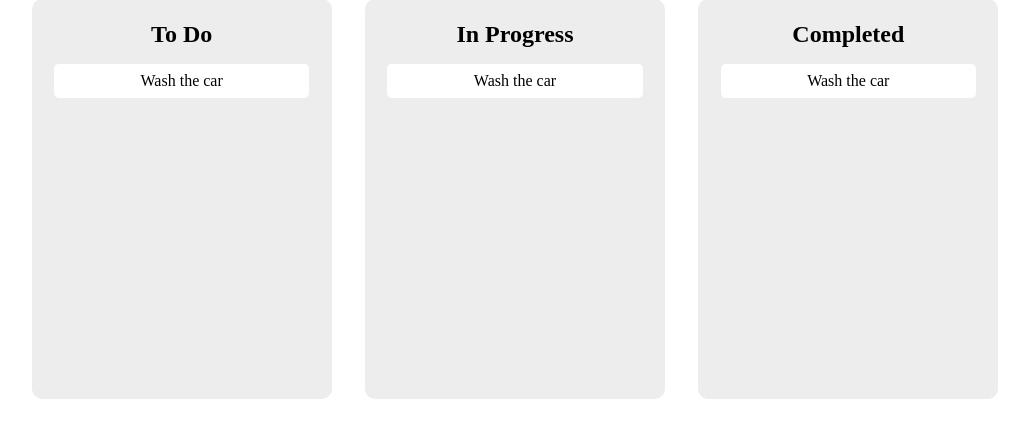
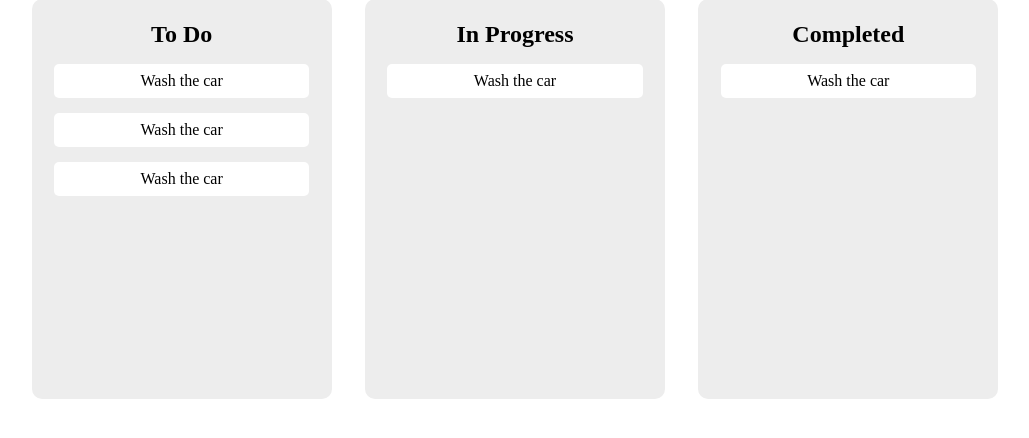
Before and after one commit to Boluwatifemuhammed/drag-and-drop, a plain HTML site: page index.html in a window 1280 px wide. Shown: the part 230-668 px from the top of the page, without its empty margins (125-1154 px from the left). Drawn offline with Linux system fonts and the light colour scheme.

Commit message:
updated html and css

```diff
--- a/app.js
+++ b/app.js
@@ -15,7 +15,7 @@ for (const list of lists) {
 }
 
 function dragStart(e) {
-    e.dataTransfer.setData("text/plain", this.id)
+    e.dataTransfer.setData("text/plain", this.id);
 
 }
 
@@ -24,29 +24,31 @@ function dragEnd() {
 
 }
 
-function dragLeave(e) {
+function dragOver(e) {
 
     e.preventDefault();
-
-    this.classList.add("over");
 }
 
 function dragEnter(e) {
     e.preventDefault();
-    this.classList.add("over")
+    this.classList.add("over");
 
 }
 
-function dragOver(e) {
 
+function dragLeave(e) {
     this.classList.remove("over");
+
 }
 
 
+
 function dragDrop(e) {
-    const id = e.dataTransfer.getData("text/plain")
+    const id = e.dataTransfer.getData("text/plain");
 
     const card = document.getElementById(id);
+    this.appendChild(card)
+    this.classList.remove("over")
 
 
 }
--- a/index.html
+++ b/index.html
@@ -15,16 +15,18 @@
             <div class="list" id="list1">
                 <h2>To Do</h2>
                 <div class="card" draggable="true" id="card1">Wash the car</div>
+                <div class="card" draggable="true" id="card2">Wash the car</div>
+                <div class="card" draggable="true" id="card3">Wash the car</div>
             </div>
 
             <div class="list" id="list2">
                 <h2>In Progress</h2>
-                <div class="card" draggable="true" id="card1">Wash the car</div>
+                <div class="card" draggable="true" id="card4">Wash the car</div>
             </div>
 
             <div class="list" id="list3">
                 <h2>Completed</h2>
-                <div class="card" draggable="true" id="card1">Wash the car</div>
+                <div class="card" draggable="true" id="card3">Wash the car</div>
             </div>
 
         </div>
--- a/style.css
+++ b/style.css
@@ -56,6 +56,7 @@ h2{
     background-color: #fff;
     padding: 0.5rem;
     cursor: grab;
+    margin-top: 15px;
     transition: 0.5s ease;
 }
 
```
